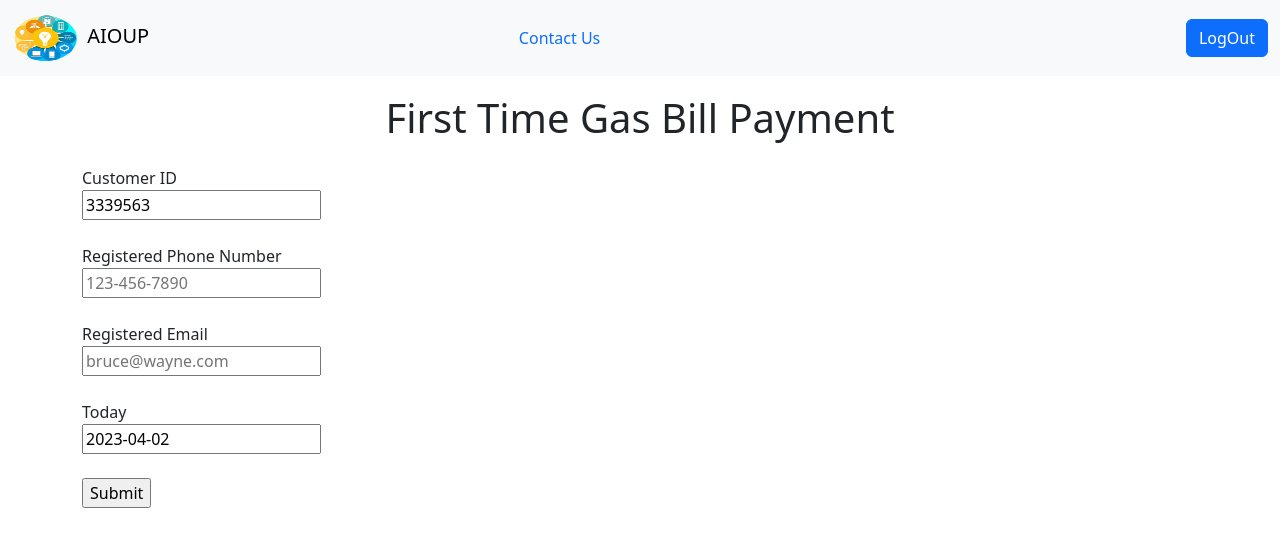
After one commit to AyushGlitch/Sem_2_Project_1st_Try, a Flask app: page /gas/first_time in a window 1280 px wide. The commit adds this page. Shown: the top 547 px of the page. Run offline with Flask 3, Linux system fonts and the light colour scheme.

Commit message:
added gas_first_time.html

```diff
--- a/app.py
+++ b/app.py
@@ -43,15 +43,43 @@ def dashboard():
 def elec():
   return render_template('elec.html')
 
+@app.route("/login/gas")
+def gas():
+  return render_template('gas.html')
+
+# @app.route("/login/broadband")
+# def broadband():
+#   return render_template('broadband.html')
+
+# @app.route("/login/dth")
+# def dth():
+#   return render_template('dth.html')
+
+# @app.route("/login/mobile")
+# def mobile():
+#   return render_template('mobile.html')
+
 @app.route("/login/water")
-def gas():
+def water():
   return render_template('water.html')
+
+@app.route("/water/first_time")
+def water_first_time():
+  today=date.today()
+  id=random.randrange(1000000,2000000)
+  return render_template('water_first_time.html',today=today,id=id)
 
 @app.route("/elec/first_time")
 def elec_first_time():
   today=date.today()
   id=random.randrange(2000000,3000000)
   return render_template('elec_first_time.html',today=today,id=id)
+
+@app.route("/gas/first_time")
+def gas_first_time():
+  today=date.today()
+  id=random.randrange(3000000,4000000)
+  return render_template('gas_first_time.html',today=today,id=id)
 
 @app.route("/elec/re")
 def elec_re():
@@ -78,11 +106,7 @@ def elec_bill():
   else:
     return render_template("no_bill.html")
 
-@app.route("/water/first_time")
-def gas_first_time():
-  today=date.today()
-  id=random.randrange(1000000,2000000)
-  return render_template('water_first_time.html',today=today,id=id)
+
 
 @app.route("/water/bill", methods=['post'])
 def water_bill():
--- a/templates/dashboard.html
+++ b/templates/dashboard.html
@@ -16,6 +16,10 @@
     </div>
     <br>
     <div class="text-center">
+      <a href="/login/gas" type="button" class="btn btn-primary">Gas</a>
+    </div>
+    <br>
+    <div class="text-center">
       <a href="/login/water" type="button" class="btn btn-primary">Water</a>
     </div>
     <br>
--- /dev/null
+++ b/templates/gas_first_time.html
@@ -0,0 +1,40 @@
+<!DOCTYPE html>
+<html>
+  <head>
+    {% include 'bootstrap.html' %}
+    <title>Gas First Time</title>
+  </head>
+  <body>
+    {% include 'nav3.html' %}
+
+    <h1 class="text-center mt-4 mb-4">First Time Gas Bill Payment</h1>
+
+    <form action="/gas/paid" method="post">
+
+      <div class="container mt-4 mb-4">
+        <label>Customer ID</label><br>
+        <input type="number" name="id" value="{{id}}" readonly>
+      </div>
+
+      <div class="container mt-4 mb-4">
+        <label>Registered Phone Number</label><br>
+        <input type="tel" required name="phone" placeholder="123-456-7890" pattern="[0-9]{3}[0-9]{4}[0-9]{3}" >
+      </div>
+
+      <div class="container mt-4 mb-4">
+        <label>Registered Email</label><br>
+        <input type="email" required name="email" placeholder="bruce@wayne.com">
+      </div>
+
+      <div class="container mt-4 mb-4">
+        <label>Today</label><br>
+        <input type="text" name="fname" value="{{today}}">
+      </div>
+
+      <div class="container mt-4 mb-4">
+        <input type="submit">
+      </div>
+    </form>
+
+  </body>
+</html>
```
Also changed, not shown: templates/gas.html (added, +21 -0 lines).
